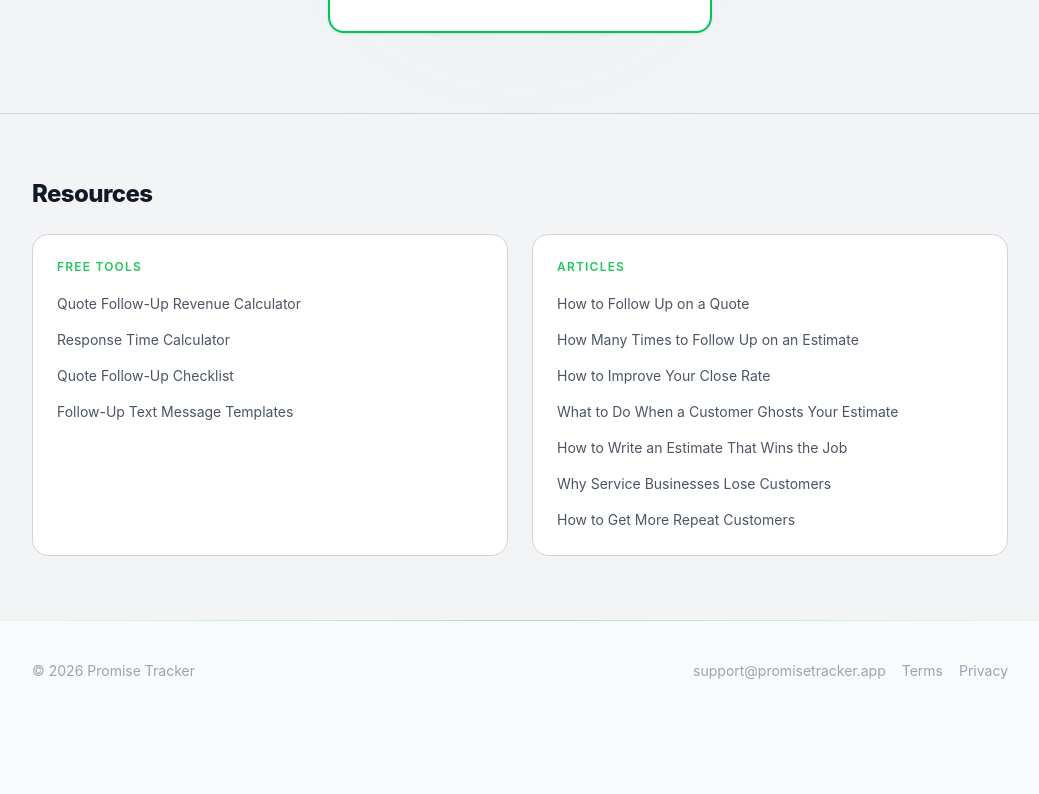
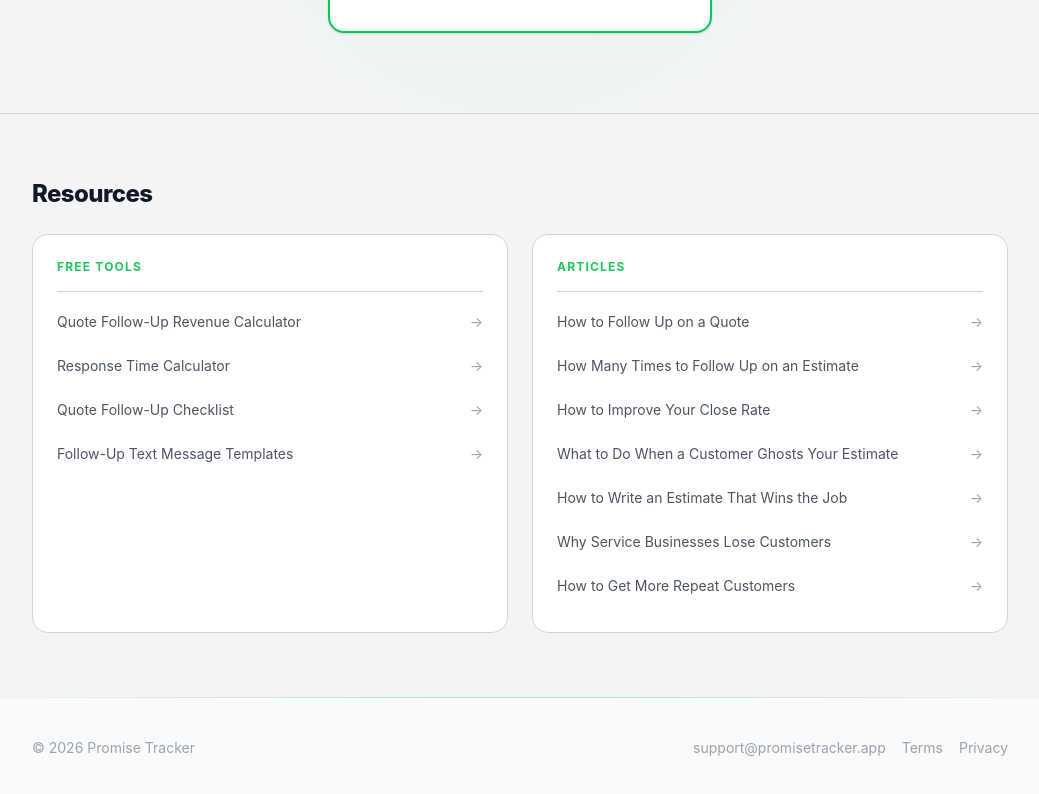
Before and after one commit to jobblixor/promise-tracker-mvp, a React (Vite) app: page / in a window 1280 px wide. Shown: the part 4639-5433 px from the top of the page, without its empty margins (120-1159 px from the left). Before the commit the page ends 5360 px from the top, so only its background shows below. Built offline with nearby package versions, Linux system fonts and the light colour scheme; no server answers.

Commit message:
Resources: elegant divider rows with hover arrow

```diff
--- a/src/pages/LandingPage.jsx
+++ b/src/pages/LandingPage.jsx
@@ -453,24 +453,42 @@ export default function LandingPage() {
           <h2 className="text-2xl font-extrabold text-text-primary mb-6 tracking-tight">Resources</h2>
           <div className="grid grid-cols-1 sm:grid-cols-2 gap-6">
             <div className="rounded-2xl border border-border bg-bg-card p-6">
-              <div className="text-xs font-semibold text-accent uppercase tracking-widest mb-4">Free Tools</div>
-              <ul className="space-y-3">
-                <li><Link to="/calculator" className="text-sm text-text-secondary hover:text-accent transition-colors">Quote Follow-Up Revenue Calculator</Link></li>
-                <li><Link to="/response-time-calculator" className="text-sm text-text-secondary hover:text-accent transition-colors">Response Time Calculator</Link></li>
-                <li><Link to="/follow-up-checklist" className="text-sm text-text-secondary hover:text-accent transition-colors">Quote Follow-Up Checklist</Link></li>
-                <li><Link to="/follow-up-text-templates" className="text-sm text-text-secondary hover:text-accent transition-colors">Follow-Up Text Message Templates</Link></li>
+              <div className="text-xs font-bold text-accent uppercase tracking-widest pb-4 mb-2 border-b border-border">Free Tools</div>
+              <ul>
+                {[
+                  { to: '/calculator', label: 'Quote Follow-Up Revenue Calculator' },
+                  { to: '/response-time-calculator', label: 'Response Time Calculator' },
+                  { to: '/follow-up-checklist', label: 'Quote Follow-Up Checklist' },
+                  { to: '/follow-up-text-templates', label: 'Follow-Up Text Message Templates' },
+                ].map(({ to, label }) => (
+                  <li key={to}>
+                    <Link to={to} className="group flex items-center justify-between py-3 border-b border-border/40 last:border-0 text-sm text-text-secondary hover:text-accent transition-colors duration-150">
+                      {label}
+                      <span className="text-text-muted group-hover:text-accent transition-colors duration-150 ml-3 shrink-0">→</span>
+                    </Link>
+                  </li>
+                ))}
               </ul>
             </div>
             <div className="rounded-2xl border border-border bg-bg-card p-6">
-              <div className="text-xs font-semibold text-accent uppercase tracking-widest mb-4">Articles</div>
-              <ul className="space-y-3">
-                <li><Link to="/blog/how-to-follow-up-on-a-quote" className="text-sm text-text-secondary hover:text-accent transition-colors">How to Follow Up on a Quote</Link></li>
-                <li><Link to="/blog/how-many-times-to-follow-up-on-estimate" className="text-sm text-text-secondary hover:text-accent transition-colors">How Many Times to Follow Up on an Estimate</Link></li>
-                <li><Link to="/blog/close-rate-service-businesses" className="text-sm text-text-secondary hover:text-accent transition-colors">How to Improve Your Close Rate</Link></li>
-                <li><Link to="/blog/customer-ghosted-estimate" className="text-sm text-text-secondary hover:text-accent transition-colors">What to Do When a Customer Ghosts Your Estimate</Link></li>
-                <li><Link to="/blog/how-to-write-estimate" className="text-sm text-text-secondary hover:text-accent transition-colors">How to Write an Estimate That Wins the Job</Link></li>
-                <li><Link to="/blog/why-service-businesses-lose-customers" className="text-sm text-text-secondary hover:text-accent transition-colors">Why Service Businesses Lose Customers</Link></li>
-                <li><Link to="/blog/how-to-get-more-repeat-customers" className="text-sm text-text-secondary hover:text-accent transition-colors">How to Get More Repeat Customers</Link></li>
+              <div className="text-xs font-bold text-accent uppercase tracking-widest pb-4 mb-2 border-b border-border">Articles</div>
+              <ul>
+                {[
+                  { to: '/blog/how-to-follow-up-on-a-quote', label: 'How to Follow Up on a Quote' },
+                  { to: '/blog/how-many-times-to-follow-up-on-estimate', label: 'How Many Times to Follow Up on an Estimate' },
+                  { to: '/blog/close-rate-service-businesses', label: 'How to Improve Your Close Rate' },
+                  { to: '/blog/customer-ghosted-estimate', label: 'What to Do When a Customer Ghosts Your Estimate' },
+                  { to: '/blog/how-to-write-estimate', label: 'How to Write an Estimate That Wins the Job' },
+                  { to: '/blog/why-service-businesses-lose-customers', label: 'Why Service Businesses Lose Customers' },
+                  { to: '/blog/how-to-get-more-repeat-customers', label: 'How to Get More Repeat Customers' },
+                ].map(({ to, label }) => (
+                  <li key={to}>
+                    <Link to={to} className="group flex items-center justify-between py-3 border-b border-border/40 last:border-0 text-sm text-text-secondary hover:text-accent transition-colors duration-150">
+                      {label}
+                      <span className="text-text-muted group-hover:text-accent transition-colors duration-150 ml-3 shrink-0">→</span>
+                    </Link>
+                  </li>
+                ))}
               </ul>
             </div>
           </div>
```
